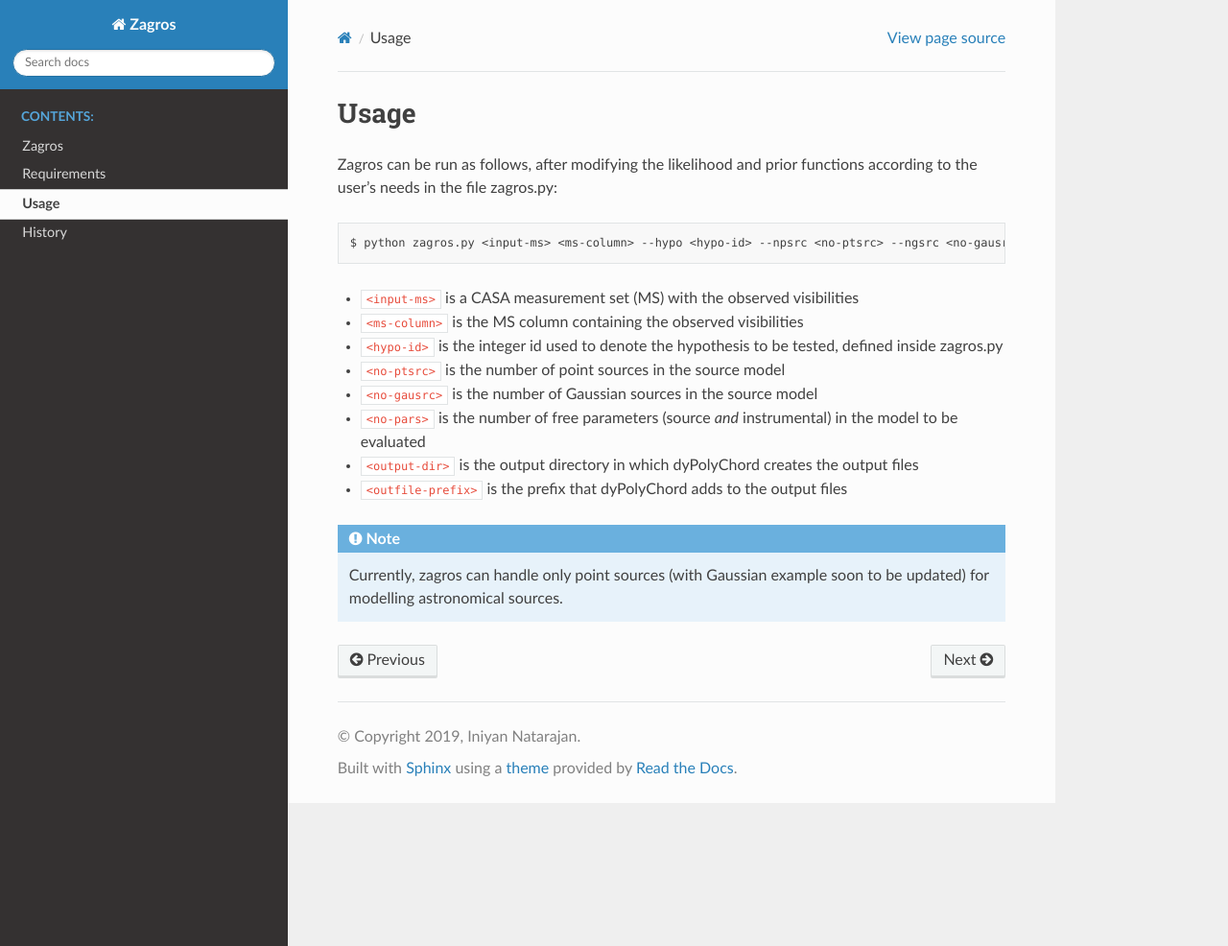
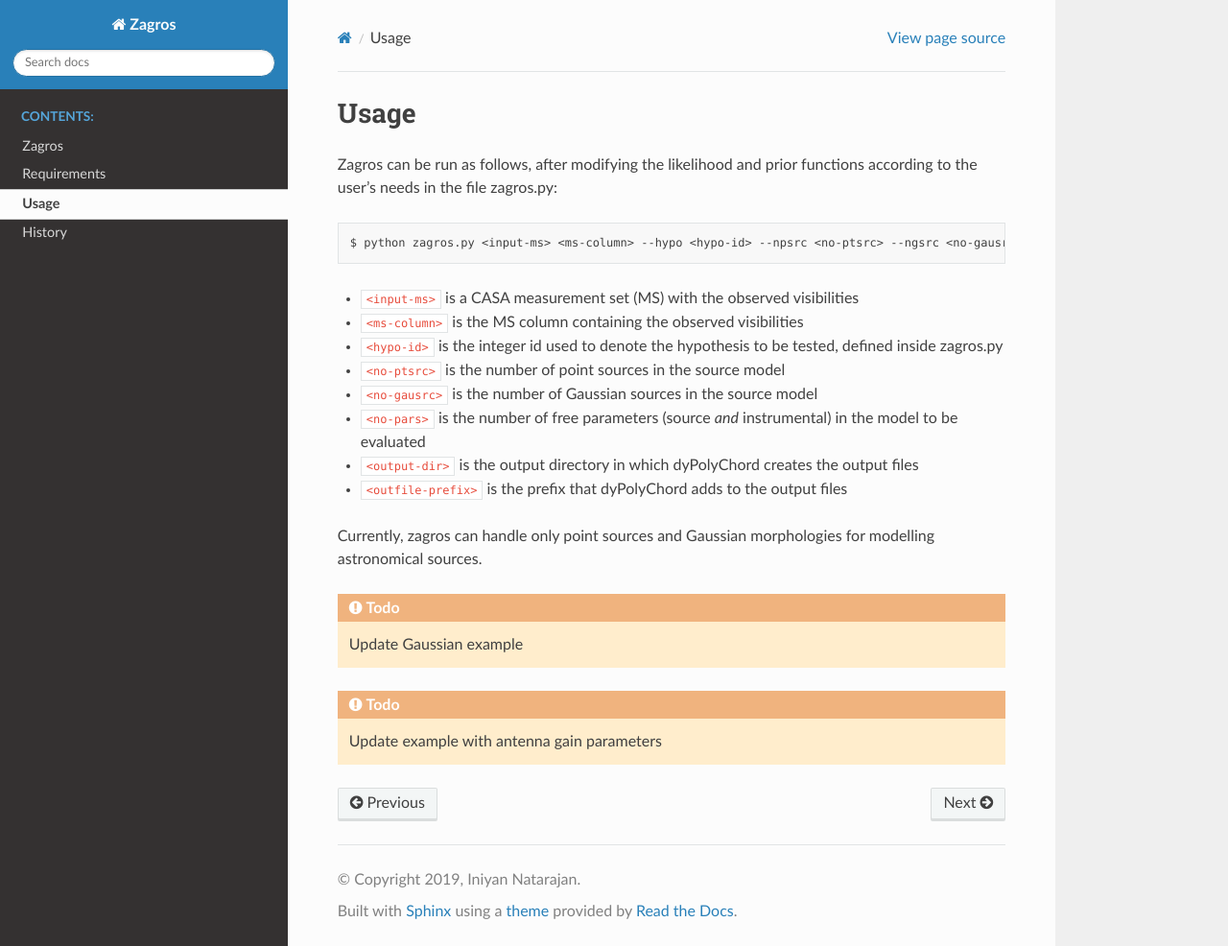
Before and after one commit to iniyannatarajan/zagros, a Sphinx documentation site: the page built from docs/source/usage.rst, in a window 1280 px wide and 986 px high. Shown: the whole window at 96% size. Built offline with Sphinx 7.4.7 and the Read the Docs theme 2.0.0, drawn with Linux system fonts in a browser that asks for light colours.

Commit message:
update doc

```diff
--- a/docs/source/conf.py
+++ b/docs/source/conf.py
@@ -42,7 +42,11 @@ extensions = [
     'sphinx.ext.autodoc',
     'sphinx.ext.mathjax',
     'sphinx.ext.viewcode',
+    'sphinx.ext.todo',
 ]
+
+# INI: Enable todo directive
+todo_include_todos=True
 
 # Add any paths that contain templates here, relative to this directory.
 templates_path = ['_templates']
--- a/docs/source/requirements.rst
+++ b/docs/source/requirements.rst
@@ -7,4 +7,4 @@ Zagros requires that the following python packages are installed:
    * `codex-africanus <https://github.com/ska-sa/codex-africanus>`_
    * `dyPolyChord <https://github.com/ejhigson/dyPolyChord>`_
 
-Note that dyPolyChord requires the installation of the C++ library PolyChord and the corresponding python wrapper pypolychord.
+.. note:: dyPolyChord requires the installation of the C++ library PolyChord and the corresponding python wrapper pypolychord.
--- a/docs/source/usage.rst
+++ b/docs/source/usage.rst
@@ -15,4 +15,8 @@ Zagros can be run as follows, after modifying the likelihood and prior functions
 * ``<output-dir>`` is the output directory in which dyPolyChord creates the output files
 * ``<outfile-prefix>`` is the prefix that dyPolyChord adds to the output files
 
-.. note:: Currently, zagros can handle only point sources (with Gaussian example soon to be updated) for modelling astronomical sources.
+Currently, zagros can handle only point sources and Gaussian morphologies for modelling astronomical sources.
+
+.. todo:: Update Gaussian example
+
+.. todo:: Update example with antenna gain parameters
```
